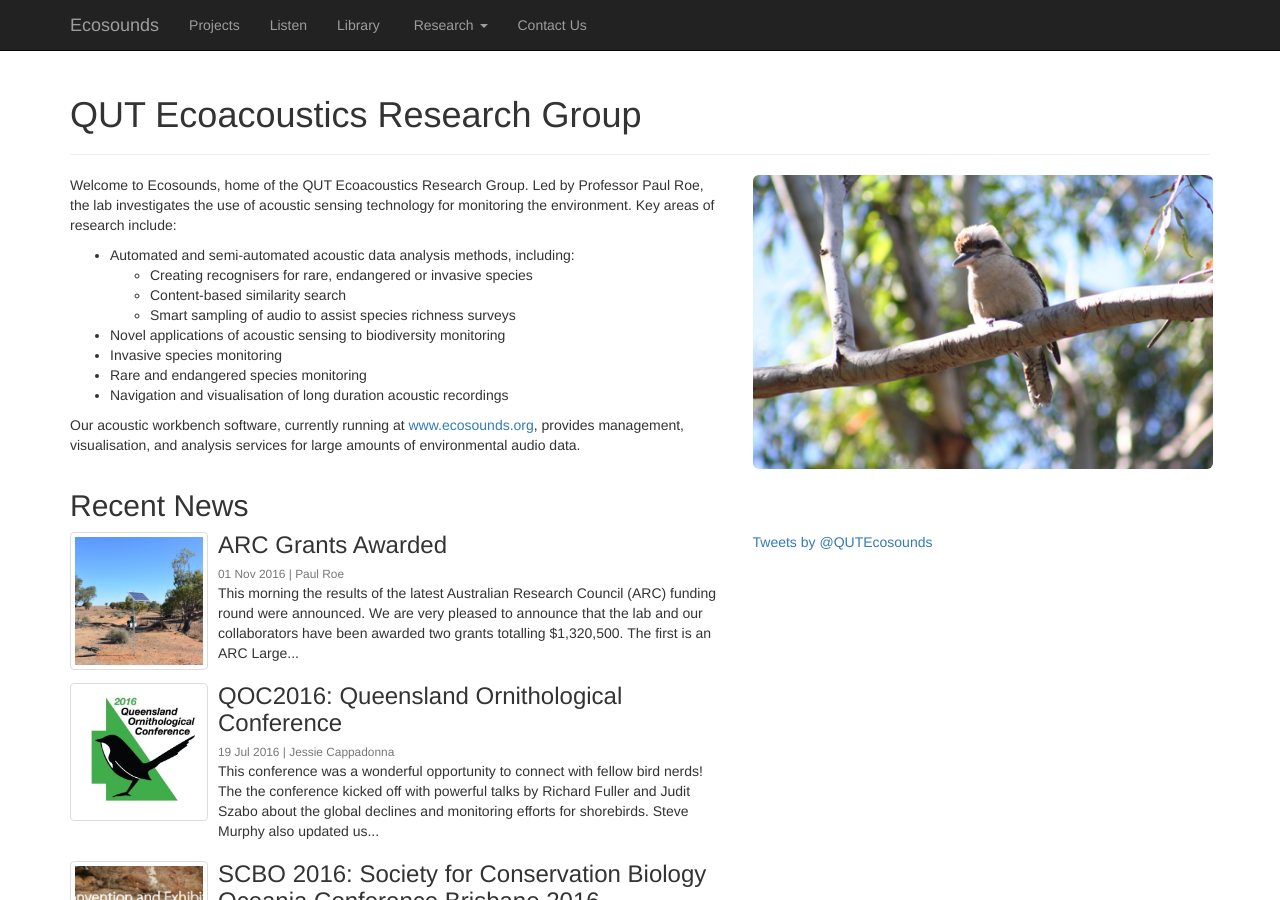
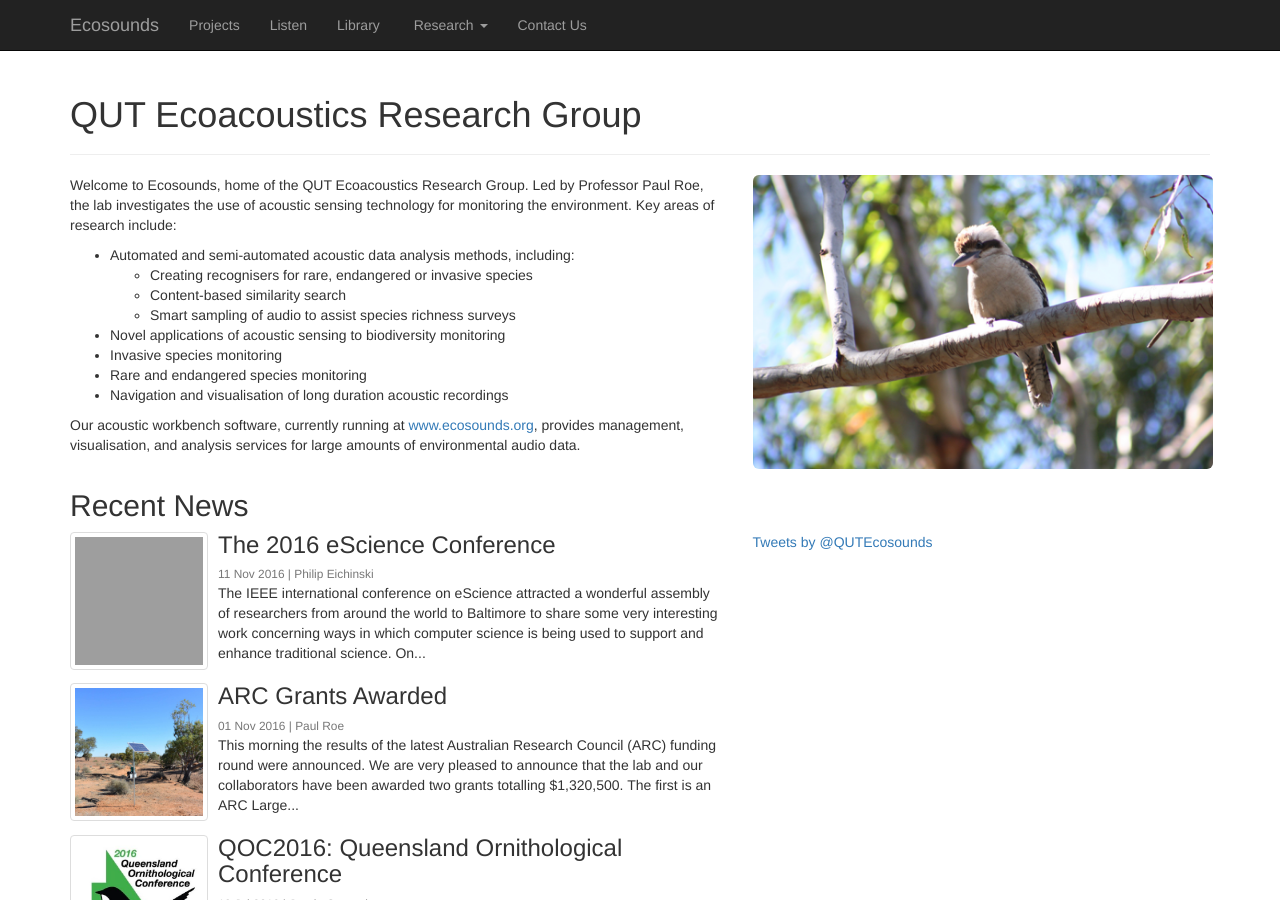
Before and after one commit to QutEcoacoustics/research-blog, a Jekyll site: the page built from index.html, in a window 1280 px wide and 900 px high. Built offline with Jekyll 4.4.1, drawn with Linux system fonts in a browser that asks for light colours; nearby versions of some CDN libraries; comment, search, counter and statistics services are not loaded; grey boxes are pictures that could not be loaded.

Commit message:
added new post about conference plus publication and profile

```diff
--- a/_data/authors.yml
+++ b/_data/authors.yml
@@ -88,3 +88,8 @@ paul:
   image_url: "/images/paul_roe.jpg"
   research_gate: Paul_Roe
   google_scholar: 2kh3xNWlI0MJ
+phil:
+  display_name: Philip Eichinski
+  image_url: "/images/phil2.jpg"
+  github: peichins
+  research_gate: Philip_Eichinski
--- /dev/null
+++ b/_posts/2016-11-11-eScience-2016.md
@@ -0,0 +1,19 @@
+---
+layout: post
+title: The 2016 eScience Conference
+author: phil
+post_image: /images/posts/escience2016/escience_2016_header.png
+post_image_height: 200px
+---
+
+The IEEE international conference on eScience attracted a wonderful assembly of researchers from around the world to Baltimore to share some very interesting work concerning ways in which computer science is being used to support and enhance traditional science.
+
+On the agenda were topics such as big data, parallel computing, automation of computational workflows, reproducibility and provenance, machine learning applications, and remote sensing of environmental data. A nice addition to this year's conference was to have authors supplement their presentations with poster sessions, which encouraged longer discussions about the research than was possible during the presentation question-time.
+
+Particularly interesting for those of us working in remote bird monitoring was the awesome work by Travis Desell and his students Marshall Mattingly and Connor Bowley. This team have deployed many video cameras to monitor various species of birds, and are using a combination of citizen science, crowdsourcing of computation and machine learning and image processing to turn these raw images into ecologically meaningful data.
+
+They keynote talks were all impressive.  Tony Hey gave an engrossing key-note talk on the convergence of data-intensive and compute-intensive infrastructure, in particular the work that is being done at the Rutherford Appleton Lab of the UK Science and Technology Facilities Council, including using the Diamond synchrotron for imaging all sorts of things from fossils to molecules. And of course he talked about the computing resources and expertise required to handle and analyse the large amount of data generated by these kind of experiments. Anastasia Ailamaki explained her team's approach the the growing challenge of querying increasingly hetrogeneous data. Finally, Jonathan Pevsner gave a mind-boggling crash course in genomics and how it is being used to understand disease, and notably gave an example of how discoveries can be made through publicly available data and outsourced cloud computing, which was a great illustration of data-intensive scientific discovery in action.
+
+My presentation, _Datatrack: An R package for managing data in a multi-stage experimental workflow_ (Paper link: <https://eprints.qut.edu.au/101510/>), was well received and I got some great feedback from some very experienced people in the area of data provenance, especially Daniel Garijo from the University of Southern California, who worked through some ideas with me about making the provenance graph compatible with the PROV specification.
+
+All in all, the conference was a very enjoyable and valuable experience. I also squeezed in a bit of sight-seeing, most of which was at various museums such as the National Gallery, Smithsonian National Air and Space Museum, Museum of Natural History and the wonderful Baltimore aquarium.
--- a/publications/publications.html
+++ b/publications/publications.html
@@ -88,6 +88,13 @@ title: Ecosounds | Publications
         <a href="http://dx.doi.org/10.1016/j.ecoinf.2016.01.007">Published Article</a>
         &nbsp;|&nbsp;
         <a href="http://eprints.qut.edu.au/92778/">ePrints</a>
+    </p>
+
+    <p>
+        Eichinski, P, & Roe, P (2016). Datatrack: An R package for managing data in a multi-stage experimental workflow.
+        <i>IEEE 12th International Conference on eScience</i>,
+        <br/>
+        <a href="https://eprints.qut.edu.au/101510/">ePrints</a>
     </p>
 
     <h2>2015</h2>
```
Also changed, not shown: images/phil2.jpg (added), images/posts/escience2016/escience_2016_header.jpg (added).
